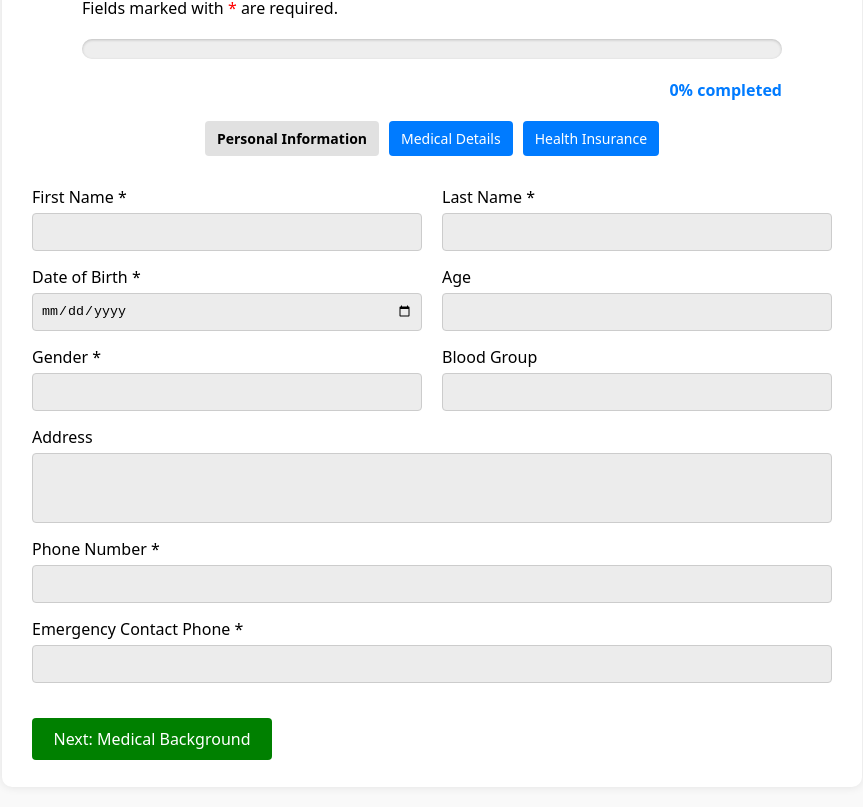
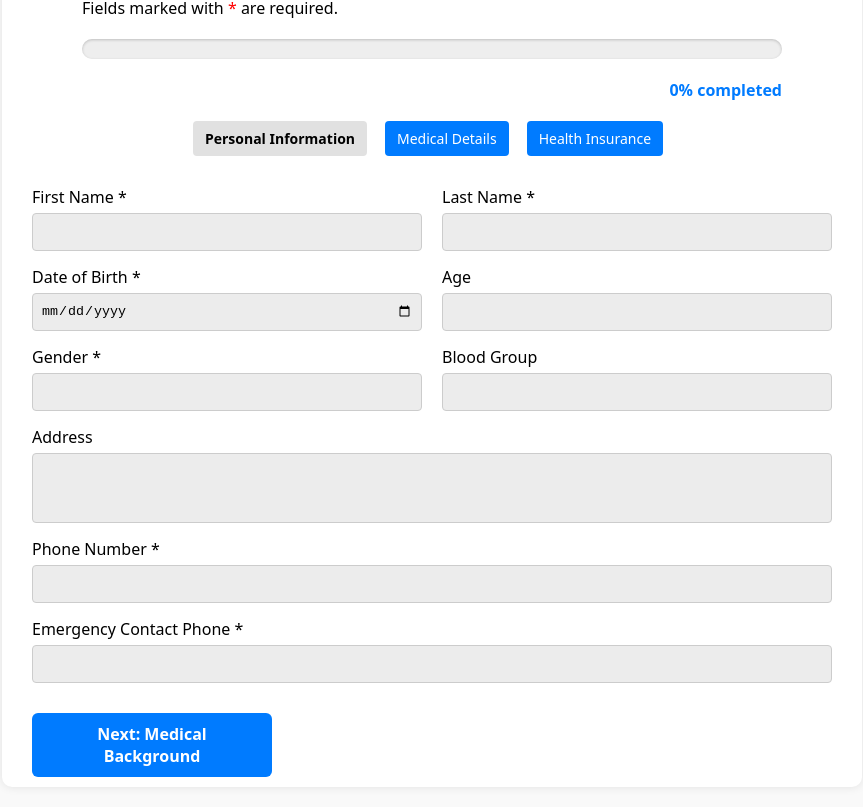
Before and after one commit to anuragh07/patient-registration, a React (Vite) app: page /form in a window 1280 px wide. Shown: the part 180-987 px from the top of the page, without its empty margins (208-1071 px from the left). Built offline with nearby package versions, Linux system fonts and the light colour scheme; what @electric-sql/pglite would draw is missing.

Commit message:
Added basic animations and submit button to be disabled until all the required fields are filled

```diff
--- a/src/App.css
+++ b/src/App.css
@@ -287,5 +287,80 @@ input {
 
 .textInsurance {
   background-color: #98c5f627;
+}
 
+.section-content {
+  opacity: 0;
+  transform: translateX(30px);
+  transition: opacity 0.5s ease, transform 0.5s ease;
 }
+
+.section-content.active {
+  opacity: 1;
+  transform: translateX(0);
+}
+
+.fade-in {
+  animation: fadeIn 0.5s ease forwards;
+  opacity: 0;
+}
+
+@keyframes fadeIn {
+  to {
+    opacity: 1;
+  }
+}
+
+/* Style for section buttons (optional) */
+.section-button {
+  background: #f0f0f0;
+  border: none;
+  margin: 0 8px 16px 0;
+  padding: 8px 14px;
+  cursor: pointer;
+  border-radius: 5px;
+  transition: background-color 0.3s ease;
+}
+
+.section-button.active-section,
+.section-button:hover {
+  background: #007BFF;
+  color: white;
+}
+
+.submit-button {
+  background-color: #007BFF;
+  border: none;
+  color: white;
+  font-weight: bold;
+  padding: 10px 20px;
+  border-radius: 6px;
+  cursor: pointer;
+  transition: background-color 0.3s ease;
+  margin-top: 15px;
+}
+
+.submit-button:hover:enabled {
+  background-color: #0056b3;
+}
+
+.submit-button:disabled {
+  background-color: #b3d7ff;
+  cursor: not-allowed;
+}
+
+.fade-on-load {
+  animation: fadeInSlideUp 0.8s ease-out both;
+}
+
+@keyframes fadeInSlideUp {
+  0% {
+    opacity: 0;
+    transform: translateY(20px);
+  }
+
+  100% {
+    opacity: 1;
+    transform: translateY(0);
+  }
+}
--- a/src/components/PatientForm.jsx
+++ b/src/components/PatientForm.jsx
@@ -1,4 +1,4 @@
-import { useState } from "react";
+import { useState, useEffect } from "react";
 import db from "../db/database";
 import '../App.css';
 
@@ -11,6 +11,7 @@ export default function PatientForm() {
     });
 
     const [activeSection, setActiveSection] = useState("personal");
+    const [fadeKey, setFadeKey] = useState(0);
     const requiredFields = ["FirstName", "LastName", "dob", "gender", "contact", "emergencyContact", "conditions", "reason"];
 
     const calculateProgress = () => {
@@ -64,24 +65,13 @@ export default function PatientForm() {
         setActiveSection("personal");
     };
 
-    const handleNext = () => {
-        if (activeSection === "personal") {
-            if (!formData.FirstName || !formData.LastName || !formData.dob || !formData.gender || !formData.contact || !formData.emergencyContact) {
-                alert("Please fill all required personal fields");
-                return;
-            }
-            setActiveSection("medical");
-        } else if (activeSection === "medical") {
-            if (!formData.conditions || !formData.reason) {
-                alert("Please fill all required medical fields");
-                return;
-            }
-            setActiveSection("insurance");
-        }
+    const changeSection = (section) => {
+        setActiveSection(section);
+        setFadeKey(prev => prev + 1);  // trigger animation by key change
     };
 
     return (
-        <div className="form-wrapper">
+        <div className="form-wrapper fade-on-load">
             <div className="form-container">
                 <div className="heading" style={{ backgroundColor: '#007BFF', color: 'white', padding: '10px 20px', borderRadius: '5px' }}>
                     <h2 className="form-title" style={{ textAlign: 'left', margin: 0 }}>Patient Registration</h2>
@@ -116,21 +106,21 @@ export default function PatientForm() {
                 <div className="button-group">
                     <button
                         type="button"
-                        onClick={() => setActiveSection("personal")}
+                        onClick={() => changeSection("personal")}
                         className={`section-button ${activeSection === "personal" ? "active-section" : ""}`}
                     >
                         Personal Information
                     </button>
                     <button
                         type="button"
-                        onClick={() => setActiveSection("medical")}
+                        onClick={() => changeSection("medical")}
                         className={`section-button ${activeSection === "medical" ? "active-section" : ""}`}
                     >
                         Medical Details
                     </button>
                     <button
                         type="button"
-                        onClick={() => setActiveSection("insurance")}
+                        onClick={() => changeSection("insurance")}
                         className={`section-button ${activeSection === "insurance" ? "active-section" : ""}`}
                     >
                         Health Insurance
@@ -138,6 +128,8 @@ export default function PatientForm() {
                 </div>
 
                 <form onSubmit={handleSubmit} className="patient-form">
+
+                    <div key={fadeKey} className="fade-in">
                         {activeSection === "personal" && (
                             <>
                                 <div className="form-row">
@@ -188,6 +180,15 @@ export default function PatientForm() {
                                         <input name="emergencyContact" value={formData.emergencyContact} onChange={handleChange} required />
                                     </div>
                                 </div>
+                                <button type="button" className="submit-button" onClick={() => {
+                                    if (!formData.FirstName || !formData.LastName || !formData.dob || !formData.gender || !formData.contact || !formData.emergencyContact) {
+                                        alert("Please fill all required personal fields");
+                                    } else {
+                                        changeSection("medical");
+                                    }
+                                }}>
+                                    Next: Medical Background
+                                </button>
                             </>
                         )}
                         {activeSection === "medical" && (
@@ -215,6 +216,15 @@ export default function PatientForm() {
                                         required
                                     />
                                 </div>
+                                <button type="button" className="submit-button" onClick={() => {
+                                    if (!formData.conditions || !formData.reason) {
+                                        alert("Please fill all required medical fields");
+                                    } else {
+                                        changeSection("insurance");
+                                    }
+                                }}>
+                                    Next: Insurance Details
+                                </button>
                             </>
                         )}
                         {activeSection === "insurance" && (
@@ -227,38 +237,12 @@ export default function PatientForm() {
                                     <label>Policy Number</label>
                                     <input className="insurance-input" name="policyNumber" value={formData.policyNumber} onChange={handleChange} />
                                 </div>
-                        </>
-                    )}
-                    {activeSection === "personal" && (
-                        <button type="button" className="submit-button" onClick={() => {
-                            if (!formData.FirstName || !formData.LastName || !formData.dob || !formData.gender || !formData.contact || !formData.emergencyContact) {
-                                alert("Please fill all required personal fields");
-                            } else {
-                                setActiveSection("medical");
-                            }
-                        }}>
-                            Next: Medical Background
-                        </button>
-                    )}
-
-                    {activeSection === "medical" && (
-                        <button type="button" className="submit-button" onClick={() => {
-                            if (!formData.conditions || !formData.reason) {
-                                alert("Please fill all required medical fields");
-                            } else {
-                                setActiveSection("insurance");
-                            }
-                        }}>
-                            Next: Insurance Details
-                        </button>
-                    )}
-
-                    {activeSection === "insurance" && (
                                 <button type="submit" className="submit-button" disabled={progress !== 100}>
                                     Submit
                                 </button>
+                            </>
                         )}
-
+                    </div>
                 </form>
             </div>
         </div>
```
Lines whose indentation alone changed are shown as unchanged.
